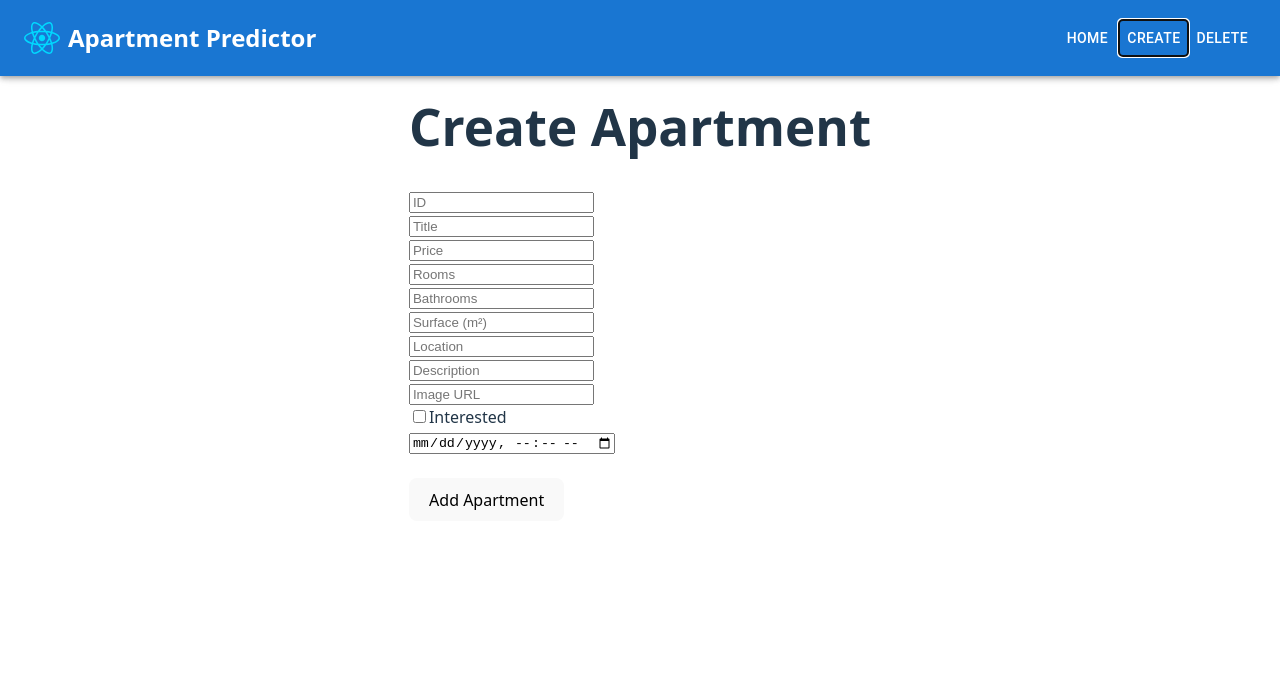
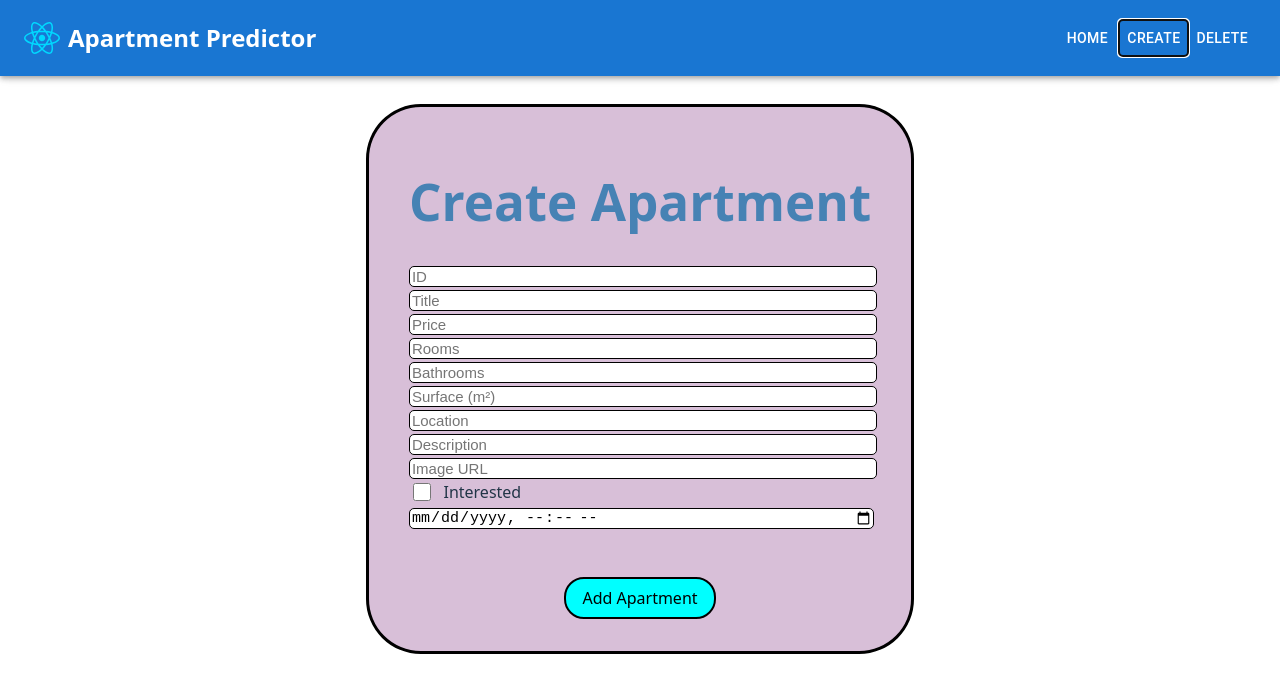
Before and after one commit to EricBM19/ApartmentPredictor-React-Frontend, a React (Vite) app: page / in a window 1280 px wide. Both pictures are taken after a click on the button "CREATE". Shown: the top 692 px of the page. Built offline with nearby package versions, Linux system fonts and the light colour scheme.

Commit message:
Code: Css for AparmentCreate

```diff
--- a/src/components/ApartmentCreate.jsx
+++ b/src/components/ApartmentCreate.jsx
@@ -53,7 +53,7 @@ export default function ApartmentCreate({ setApartments, setView }) {
   };
 
   return (
-    <div>
+    <div className="apartment-create">
       <h1>Create Apartment</h1>
 
       <div>
--- a/src/index.css
+++ b/src/index.css
@@ -148,3 +148,53 @@ button:focus-visible {
   border-radius: 3px;
   object-fit: cover;
 }
+
+.apartment-create {
+  margin: 2.5rem auto;
+  padding: 2rem 2.5rem;
+  border-radius: 10%;
+  border: 3px solid black;
+  background-color:thistle;
+}
+
+.apartment-create h1 {
+  text-align: center;
+  color:steelblue;
+}
+
+.apartment-create label {
+  display: flex;
+  align-items: center;
+  gap: 0.6rem;
+
+  font-size: 1rem;
+  cursor: pointer;
+}
+
+.apartment-create input {
+  width: 100%;
+  font-size: 15px;
+  border-radius: 5px;
+  border: 1px solid black;
+}
+
+.apartment-create input[type="checkbox"] {
+  width: 18px;
+  height: 18px;
+}
+
+.apartment-create button {
+  display: block;
+  margin: 1.5rem auto 0;
+
+  border: 2px solid black;
+  border-radius: 20px;
+  padding: 0.5em 1em;
+  font-weight: 500;
+  background-color:cyan;
+}
+
+.apartment-create button:hover {
+  background-color: darkcyan;
+  transform: translateY(-1px);
+}
```
